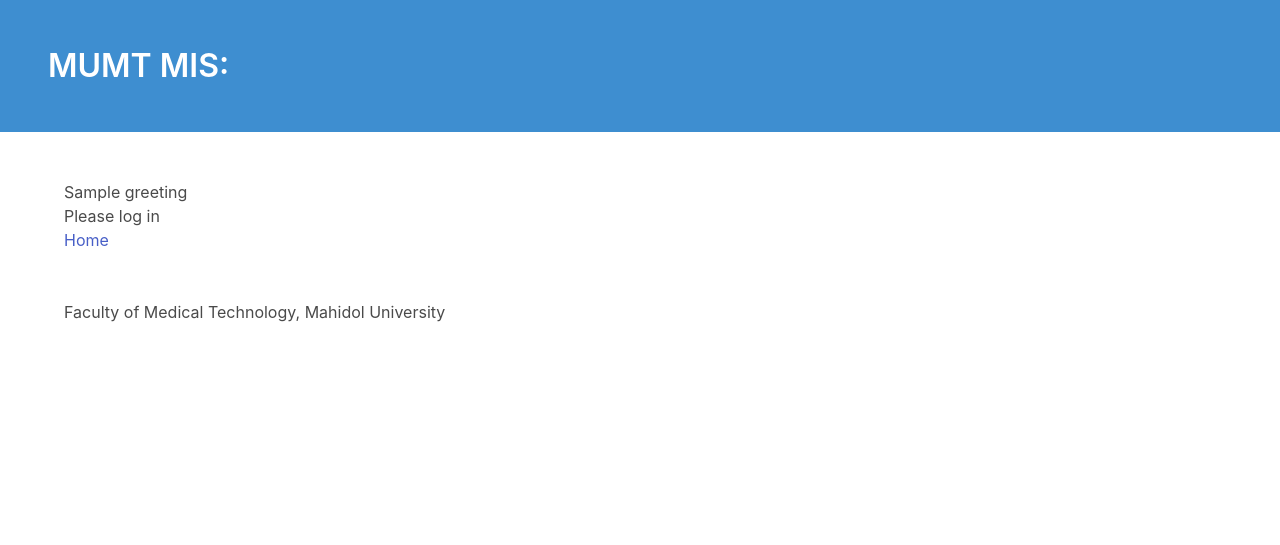
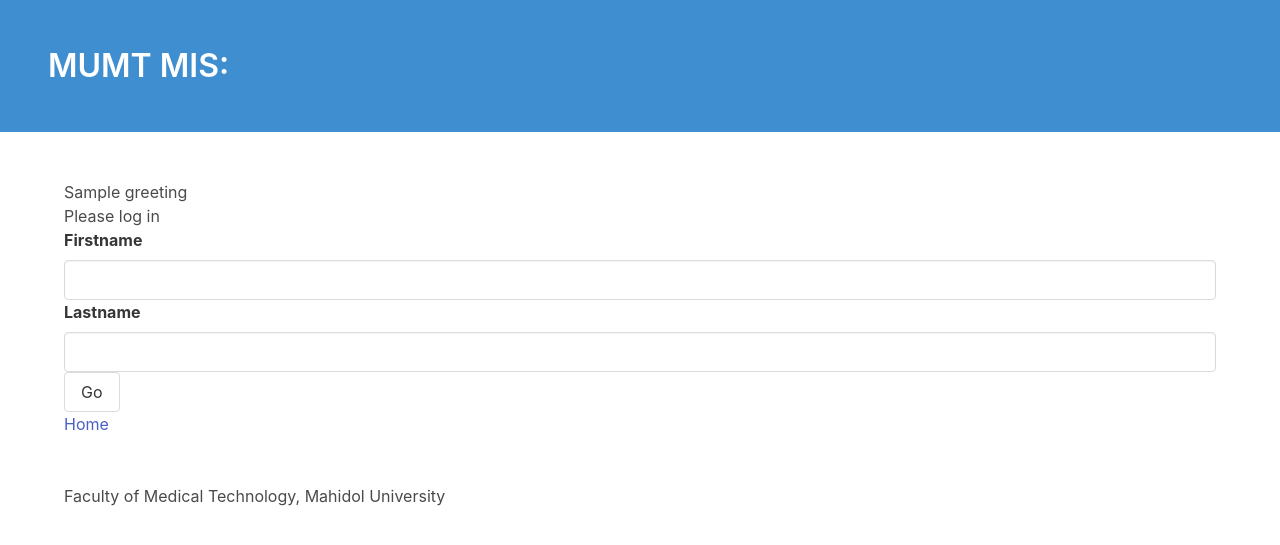
Before and after one commit to MUMT-IT/heroku-demo-app, a Flask app: template templates/greet.html in a window 1280 px wide. Shown: the top 545 px of the page. Run offline with Flask 2, Linux system fonts and the light colour scheme; the template is opened without the code that fills it: most values are stand-ins (such as "Sample title", 1, 10 or a date in 2020); form fields are guessed from the names that the template uses; some libraries are stand-ins or nearby versions.

Commit message:
added User form
updated greeting page

```diff
--- a/app.py
+++ b/app.py
@@ -3,9 +3,11 @@
 from flask_admin.contrib.sqla import ModelView
 from flask_sqlalchemy import SQLAlchemy
 from flask_migrate import Migrate
+from wtforms_alchemy import ModelForm
 
 app = Flask(__name__)  # create flask application
 app.config['SQLALCHEMY_DATABASE_URI'] = 'sqlite:///db.sqlite'
+app.config['SECRET_KEY'] = 'genius1'
 
 db = SQLAlchemy(app)
 migration = Migrate(app, db)
@@ -19,9 +21,11 @@
     firstname = db.Column('firstname', db.String(), nullable=True)
     lastname = db.Column('lastname', db.String(), nullable=True)
 
+class UserForm(ModelForm):
+    class Meta:
+        model = User
 
 admin.add_view(ModelView(User, db.session))
-
 
 @app.route('/')
 def index():
@@ -31,7 +35,7 @@
 
 @app.route('/greeting/<greeting>')
 def greet(greeting):
-    return render_template('greet.html', greeting=greeting)
+    return render_template('greet.html', greeting=greeting, form=UserForm())
 
 
 if __name__ == '__main__':
--- a/templates/greet.html
+++ b/templates/greet.html
@@ -3,5 +3,11 @@
 {% block page_content %}
     <h1>{{ greeting }}</h1>
     <h2>Please log in</h2>
+    <form>
+        {{ form.csrf_token }}
+        {{ form.firstname.label(class='label') }} {{ form.firstname(size=40, class='input') }}
+        {{ form.lastname.label(class='label') }} {{ form.lastname(size=40, class='input') }}
+        <input type="submit" class="button" value="Go">
+    </form>
     <a href="{{ url_for('index') }}">Home</a>
 {% endblock %}
```
Also changed, not shown: requirements.txt (+18 -0 lines).
